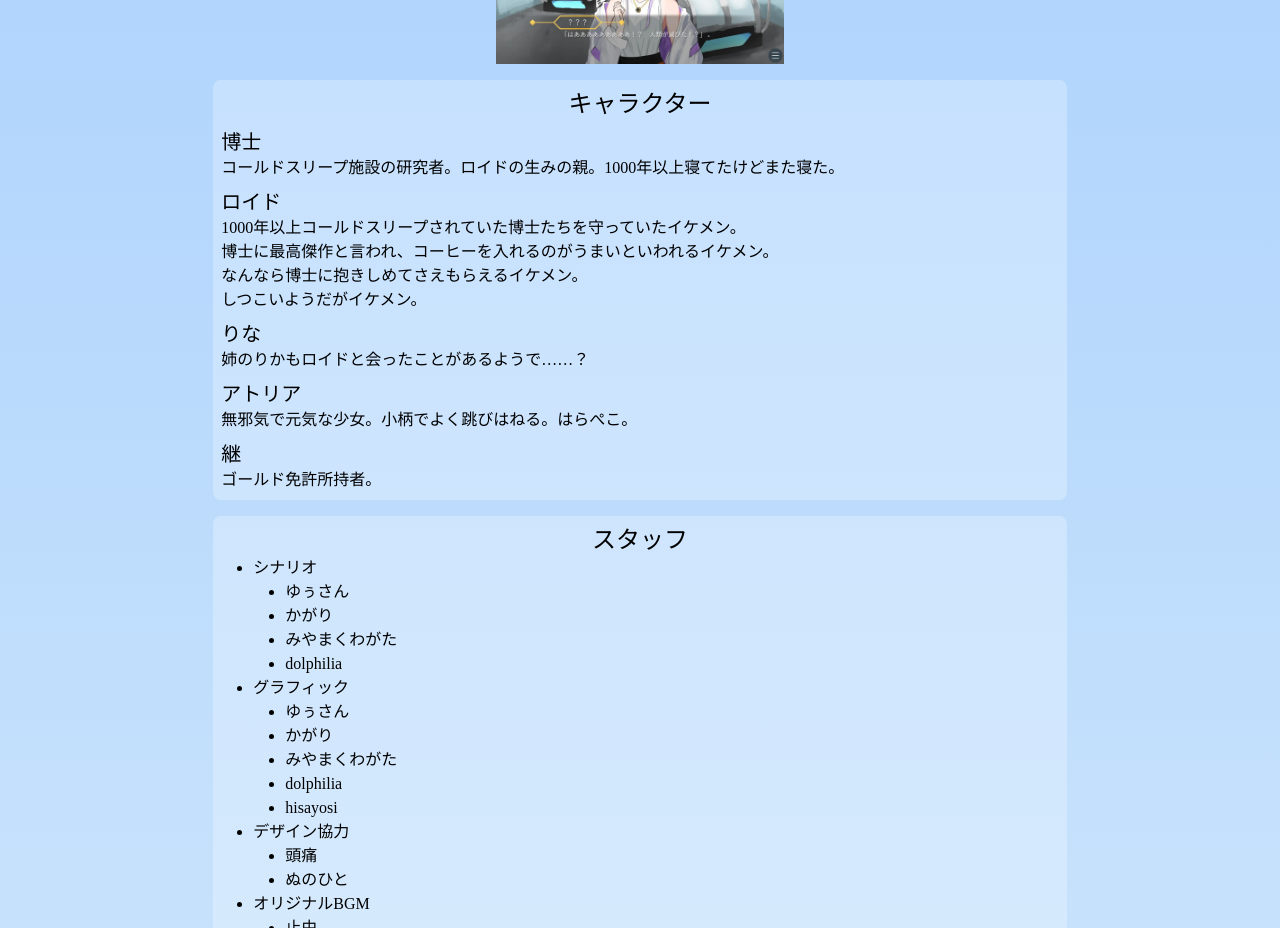
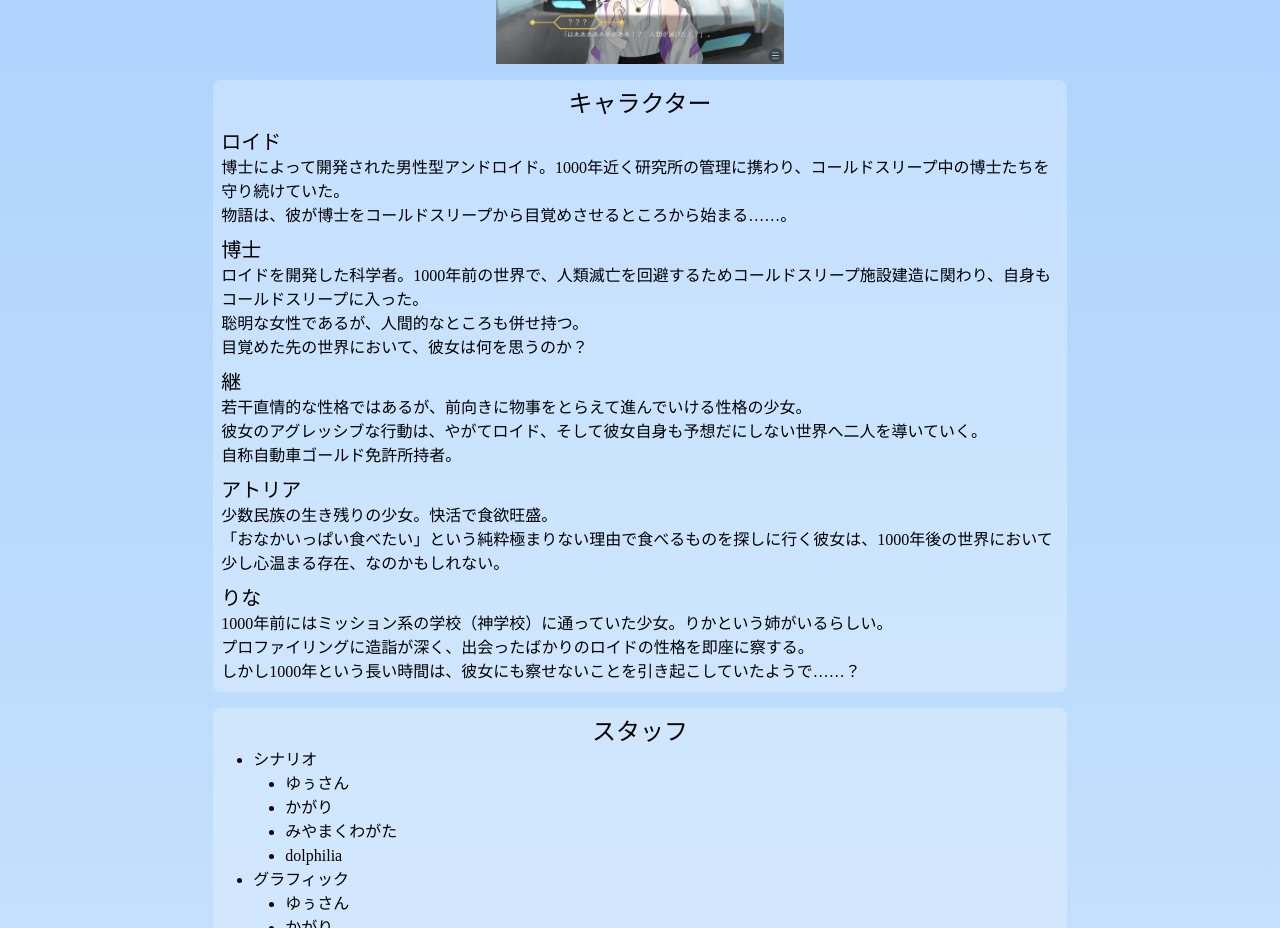
Before and after one commit to migacity/game-landing, a Vue app: page / in a window 1280 px wide. Shown: the part 1480-2408 px from the top of the page. Built offline with nearby package versions, Linux system fonts and the light colour scheme.

Commit message:
キャラクター紹介をhisayosiさんに考えてもらいました。

```diff
--- a/src/App.vue
+++ b/src/App.vue
@@ -94,32 +94,36 @@ const conceptartdiv = ref(`background-image: url("${conceptArt}")`)
         <h2 class="flex justify-center text-2xl">キャラクター</h2>
 
         <div>
-          <h3 class="text-xl">博士</h3>
-          <p>コールドスリープ施設の研究者。ロイドの生みの親。1000年以上寝てたけどまた寝た。</p>
+          <h3 class="text-xl">ロイド</h3>
+          <p>博士によって開発された男性型アンドロイド。1000年近く研究所の管理に携わり、コールドスリープ中の博士たちを守り続けていた。</p>
+          <p>物語は、彼が博士をコールドスリープから目覚めさせるところから始まる……。</p>
         </div>
 
         <div>
-          <h3 class="text-xl">ロイド</h3>
-          <!-- <p>アンドロイド。個性的な少女たちと上手くコミュニケーションが取れるか不安。</p> -->
-          <p>1000年以上コールドスリープされていた博士たちを守っていたイケメン。<br />
-            博士に最高傑作と言われ、コーヒーを入れるのがうまいといわれるイケメン。<br />
-            なんなら博士に抱きしめてさえもらえるイケメン。<br />
-            しつこいようだがイケメン。</p>
+          <h3 class="text-xl">博士</h3>
+          <p>ロイドを開発した科学者。1000年前の世界で、人類滅亡を回避するためコールドスリープ施設建造に関わり、自身もコールドスリープに入った。</p>
+          <p>聡明な女性であるが、人間的なところも併せ持つ。</p>
+          <p>目覚めた先の世界において、彼女は何を思うのか？</p>
+        </div>
+
+        <div>
+          <h3 class="text-xl">継</h3>
+          <p>若干直情的な性格ではあるが、前向きに物事をとらえて進んでいける性格の少女。</p>
+          <p>彼女のアグレッシブな行動は、やがてロイド、そして彼女自身も予想だにしない世界へ二人を導いていく。</p>
+          <p>自称自動車ゴールド免許所持者。</p>
+        </div>
+
+        <div>
+          <h3 class="text-xl">アトリア</h3>
+          <p>少数民族の生き残りの少女。快活で食欲旺盛。</p>
+          <p>「おなかいっぱい食べたい」という純粋極まりない理由で食べるものを探しに行く彼女は、1000年後の世界において少し心温まる存在、なのかもしれない。</p>
         </div>
 
         <div>
           <h3 class="text-xl">りな</h3>
-          <p>姉のりかもロイドと会ったことがあるようで……？</p>
-        </div>
-
-        <div>
-          <h3 class="text-xl">アトリア</h3>
-          <p>無邪気で元気な少女。小柄でよく跳びはねる。はらぺこ。</p>
-        </div>
-
-        <div>
-          <h3 class="text-xl">継</h3>
-          <p>ゴールド免許所持者。</p>
+          <p>1000年前にはミッション系の学校（神学校）に通っていた少女。りかという姉がいるらしい。</p>
+          <p>プロファイリングに造詣が深く、出会ったばかりのロイドの性格を即座に察する。</p>
+          <p>しかし1000年という長い時間は、彼女にも察せないことを引き起こしていたようで……？</p>
         </div>
       </section>
 
```
